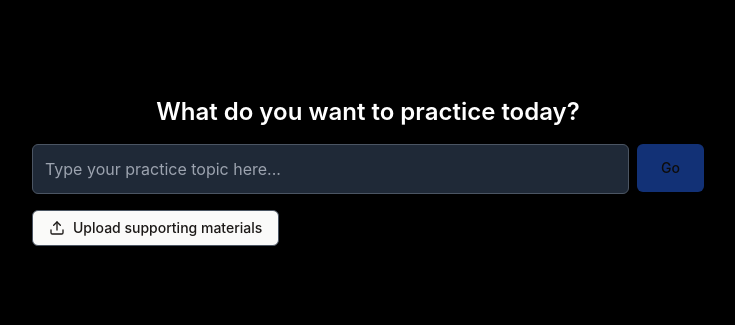
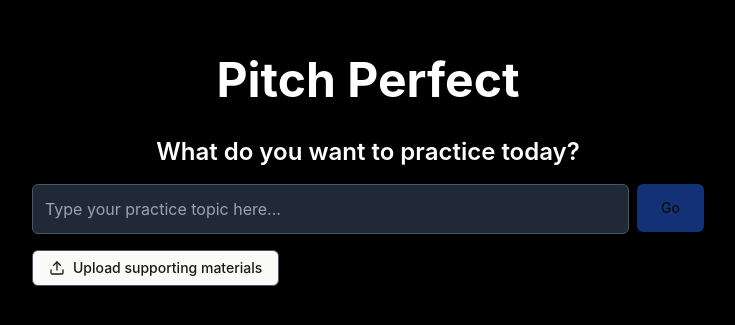
Before and after one commit to abhishyantkhare/pitchperfect, a Next.js app: page / in a window 1280 px wide. Shown: the part 229-554 px from the top of the page, without its empty margins (272-1007 px from the left). Built offline with nearby package versions, Linux system fonts and the light colour scheme.

Commit message:
feat: add pitch perfect title to home page

```diff
--- a/app/page.tsx
+++ b/app/page.tsx
@@ -79,6 +79,7 @@ export default function Home() {
   return (
     <div className="min-h-screen bg-black text-white font-[family-name:var(--font-geist-sans)] w-screen">
       <main className="flex flex-col items-center justify-center min-h-screen gap-8 p-8 sm:p-20">
+        <h2 className="text-5xl font-bold">Pitch Perfect</h2>
         <div className="flex flex-col gap-4 w-full max-w-2xl">
           <h2 className="text-2xl font-semibold text-center">
             What do you want to practice today?
```
Also changed, not shown: app/api/agents/setup-voice/route.ts (+6 -5 lines).
